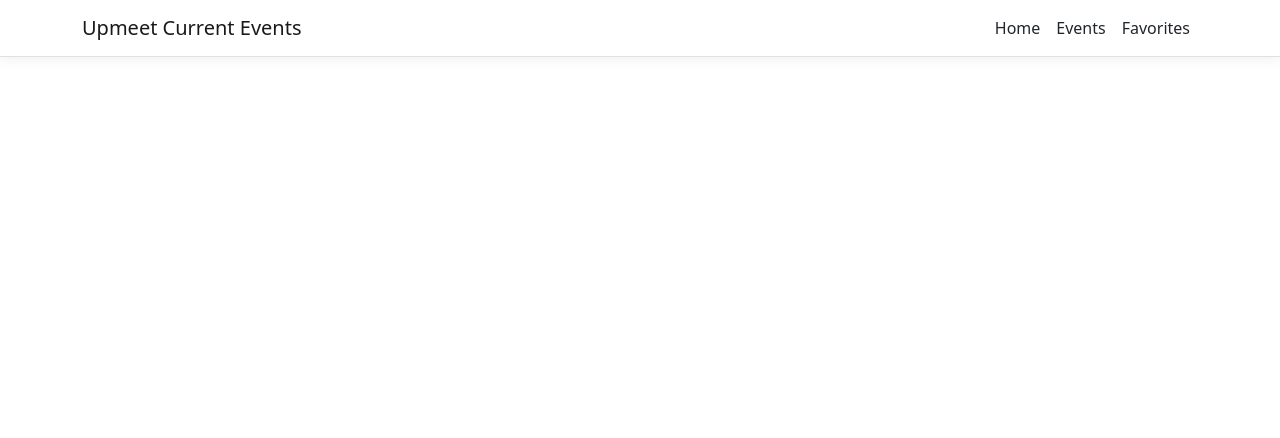
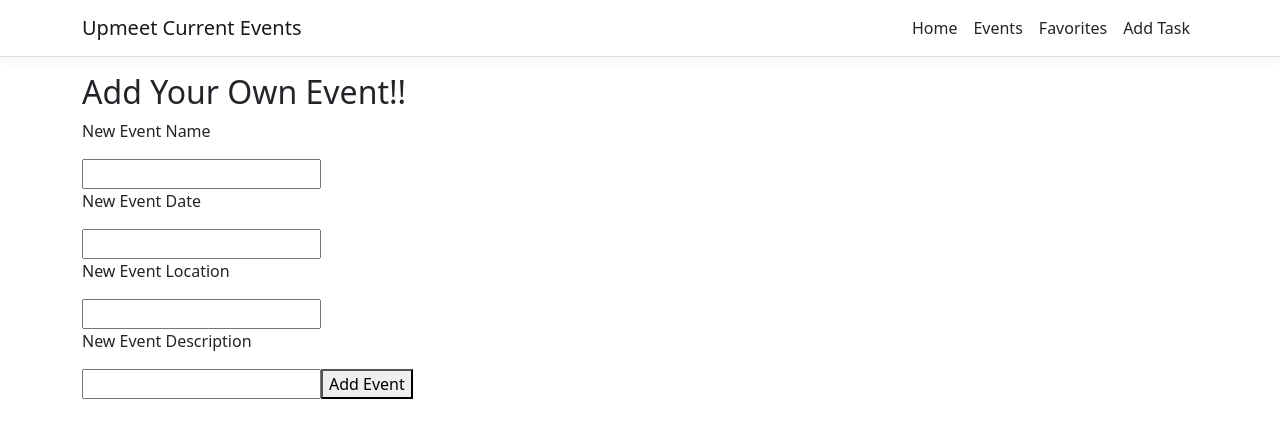
Before and after one commit to crunchytoast31/UPMEET-EVENT-SYSTEM-Project, an Angular app in the folder UpmeetProject/UpmeetProject/ClientApp/: page /addtask in a window 1280 px wide. Before the commit this address led to /. Shown: the top 438 px of the page. Built offline with nearby package versions, Linux system fonts and the light colour scheme.

Commit message:
adding the addtask base

```diff
--- /dev/null
+++ b/UpmeetProject/UpmeetProject/ClientApp/src/app/addtask/addtask.component.html
@@ -0,0 +1,11 @@
+<h2>Add Your Own Event!!</h2>
+<p>New Event Name</p>
+<input type = "text" [(ngModel)]="name"/>
+<p>New Event Date</p>
+<input type = "dateTime" [(ngModel)]="dateTime"/>
+<p>New Event Location</p>
+<input type = "text" [(ngModel)]="location"/>
+<p>New Event Description</p>
+<input type = "text" [(ngModel)]="description"/>
+
+<button (click)="addEvent()">Add Event</button>
--- /dev/null
+++ b/UpmeetProject/UpmeetProject/ClientApp/src/app/addtask/addtask.component.ts
@@ -0,0 +1,31 @@
+import { Component, Input, OnInit } from '@angular/core';
+import { iEvents } from 'src/events';
+
+@Component({
+	selector: 'app-addtask',
+	templateUrl: './addtask.component.html',
+	styleUrls: [ './addtask.component.css' ]
+})
+export class AddtaskComponent implements OnInit {
+	@Input() currentEvents: iEvents[] = [];
+	newEvent: iEvents = {
+		name: '',
+		dateTime: '',
+		location: '',
+		description: '',
+		isReadMore: false,
+		id: -1
+	};
+
+	constructor() {}
+
+	addEvent() {
+		this.newEvent.name = (<HTMLInputElement>document.getElementById('name')).value;
+		this.newEvent.dateTime = (<HTMLInputElement>document.getElementById('date')).value;
+		this.newEvent.location = (<HTMLInputElement>document.getElementById('location')).value;
+		this.newEvent.description = (<HTMLInputElement>document.getElementById('description')).value;
+		this.currentEvents.push(this.newEvent);
+	}
+
+	ngOnInit(): void {}
+}
--- a/UpmeetProject/UpmeetProject/ClientApp/src/app/events/events.component.html
+++ b/UpmeetProject/UpmeetProject/ClientApp/src/app/events/events.component.html
@@ -12,3 +12,5 @@
 
 </div>
 </div>
+
+<app-addtask>[currentEvents]</app-addtask>
--- a/UpmeetProject/UpmeetProject/ClientApp/src/app/events/events.component.ts
+++ b/UpmeetProject/UpmeetProject/ClientApp/src/app/events/events.component.ts
@@ -4,6 +4,7 @@ import { Event } from '@angular/router';
 import { RouterLink } from '@angular/router';
 import { HttpClient } from '@angular/common/http';
 import { iEvents } from 'src/events';
+import { AddtaskComponent } from '../addtask/addtask.component';
 
 @Component({
 	selector: 'app-events',
--- a/UpmeetProject/UpmeetProject/ClientApp/src/app/nav-menu/nav-menu.component.html
+++ b/UpmeetProject/UpmeetProject/ClientApp/src/app/nav-menu/nav-menu.component.html
@@ -37,6 +37,11 @@
               >Favorites</a
             >
           </li>
+          <li class="nav-item" [routerLinkActive]="['link-active']">
+            <a class="nav-link text-dark" [routerLink]="['/addtask']"
+              >Add Task</a
+            >
+          </li>
         </ul>
       </div>
     </div>
```
Also changed, not shown: UpmeetProject/UpmeetProject/ClientApp/src/app/app.module.ts (+5 -2 lines), UpmeetProject/UpmeetProject/ClientApp/src/app/addtask/addtask.component.css (added), 1 other file (tests, documents, lock files or other folders).
